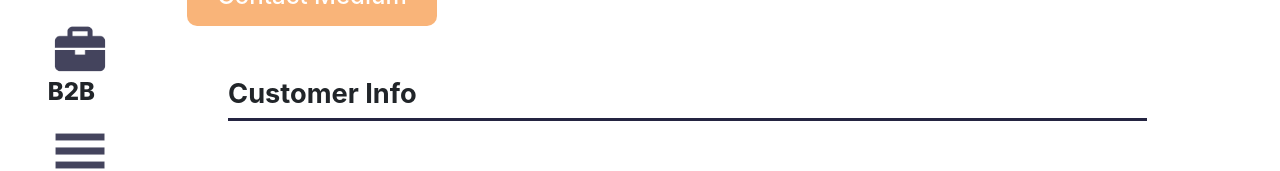
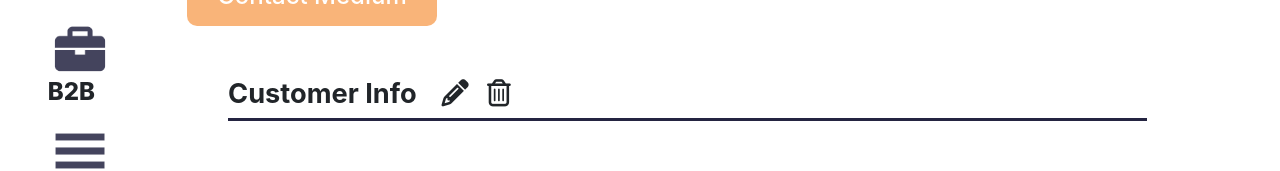
Before and after one commit to gglnyrdm/CRMLite, an Angular app: page /customerinfo in a window 1280 px wide. Shown: the part 296-467 px from the top of the page. Built offline with nearby package versions, Linux system fonts and the light colour scheme; a web font is replaced by a local one.

Commit message:
add icon

```diff
--- a/src/app/pages/customer/customer-info/customer-info.component.html
+++ b/src/app/pages/customer/customer-info/customer-info.component.html
@@ -1,4 +1,7 @@
-<p class="title">Customer Info</p>
+<p class="title">Customer Info
+    <i class="fa-solid fa-pencil" type="button" routerLink="/customerinfo-update"></i>
+    <i class="fa-regular fa-trash-can"></i>
+</p>
 <div class="container">
     <div class="row">
         <div class="col-md-6">
--- a/src/app/pages/customer/customer-info/customer-info.component.scss
+++ b/src/app/pages/customer/customer-info/customer-info.component.scss
@@ -22,3 +22,11 @@ margin-bottom: 2rem;
 margin-left: 4rem;
 font-weight: bold;
 }
+
+.fa-solid {
+    margin-left: 2%;
+}
+
+.fa-regular {
+    margin-left: 2%;
+}
```
